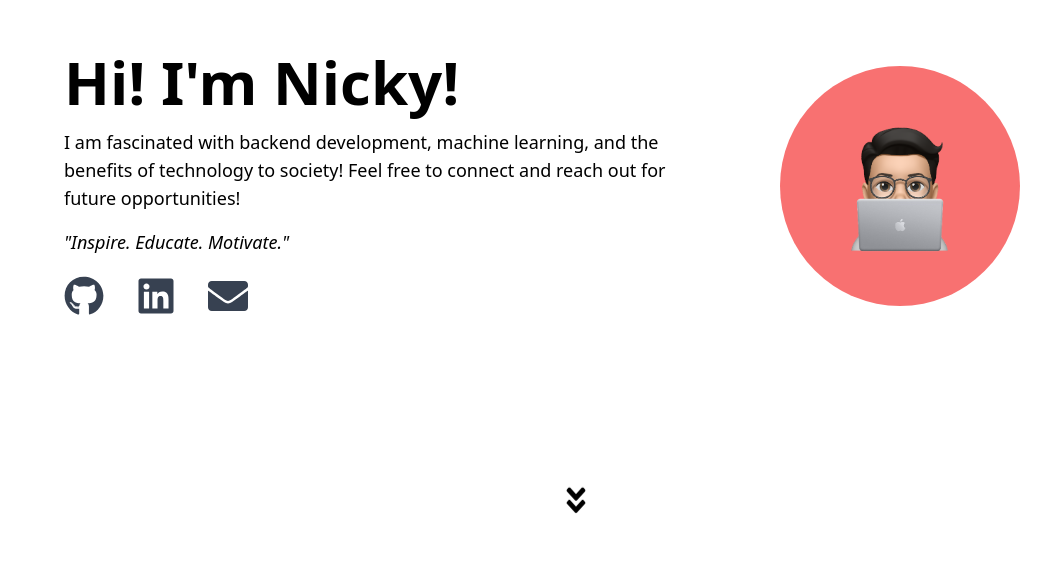
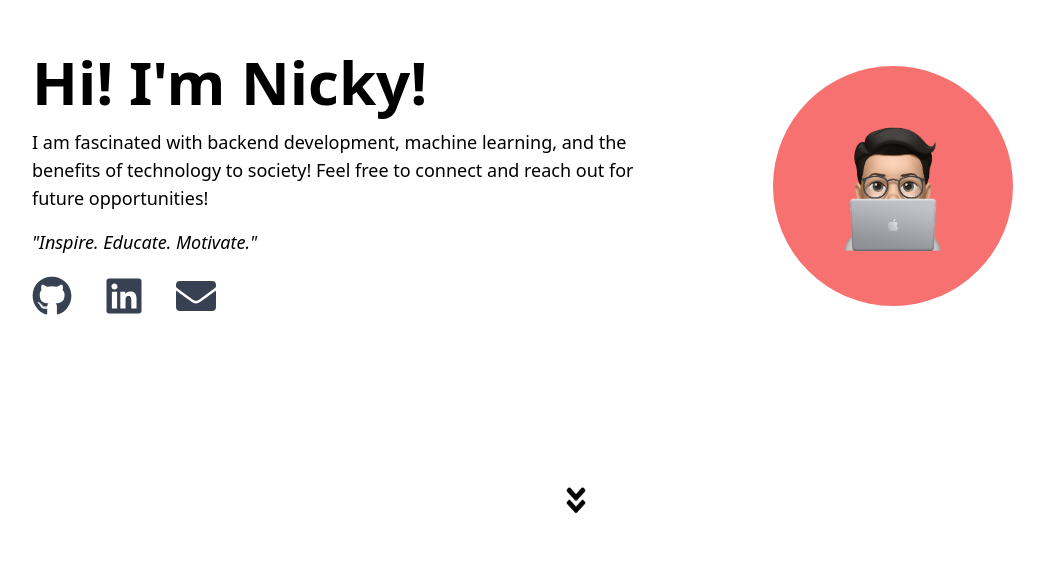
Before and after one commit to nicklimmm/nicklimmm.github.io, a Next.js app: page / in a window 1280 px wide. Shown: the part 214-800 px from the top of the page, without its empty margins (64-1115 px from the left). Built offline with nearby package versions, Linux system fonts and the light colour scheme.

Commit message:
Center section headers

```diff
--- a/components/Ccas.js
+++ b/components/Ccas.js
@@ -7,7 +7,7 @@ export const Ccas = ({ bgColor }) => {
     <div
       className={`relative lg:px-24 px-12 py-12 min-h-screen flex flex-col items-center ${bgColor}`}
     >
-      <h1 className="md:text-6xl text-5xl font-semibold my-4">
+      <h1 className="md:text-6xl text-5xl font-semibold my-4 text-center">
         Co-curricular Activities
       </h1>
       <div>
--- a/components/Hero.js
+++ b/components/Hero.js
@@ -1,11 +1,12 @@
-import Link from "next/link";
-import Image from "next/image";
 import {
+  FaAngleDoubleDown,
+  FaEnvelope,
   FaGithub,
   FaLinkedin,
-  FaEnvelope,
-  FaAngleDoubleDown,
 } from "react-icons/fa";
+
+import Image from "next/image";
+import Link from "next/link";
 
 const quotes = [
   "I think, therefore I am.",
@@ -21,7 +22,7 @@ const selectRandomQuote = () => {
 export const Hero = () => {
   return (
     <div className="relative lg:px-24 px-12 min-h-screen flex md:flex-row flex-col items-center justify-center">
-      <div className="md:w-7/12 md:text-left text-center my-3 ml-8">
+      <div className="md:w-7/12 md:text-left text-center my-3">
         <h1 className="text-6xl font-semibold my-4">Hi! I&apos;m Nicky!</h1>
         <p className="text-lg">
           I am fascinated with backend development, machine learning, and the
--- a/components/WorkExperience.js
+++ b/components/WorkExperience.js
@@ -7,7 +7,7 @@ export const WorkExperience = ({ bgColor }) => {
     <div
       className={`relative lg:px-24 px-12 py-12 min-h-screen flex flex-col items-center ${bgColor}`}
     >
-      <h1 className="md:text-6xl text-5xl font-semibold my-4">
+      <h1 className="md:text-6xl text-5xl font-semibold my-4 text-center">
         Work Experience
       </h1>
       <div>
```
